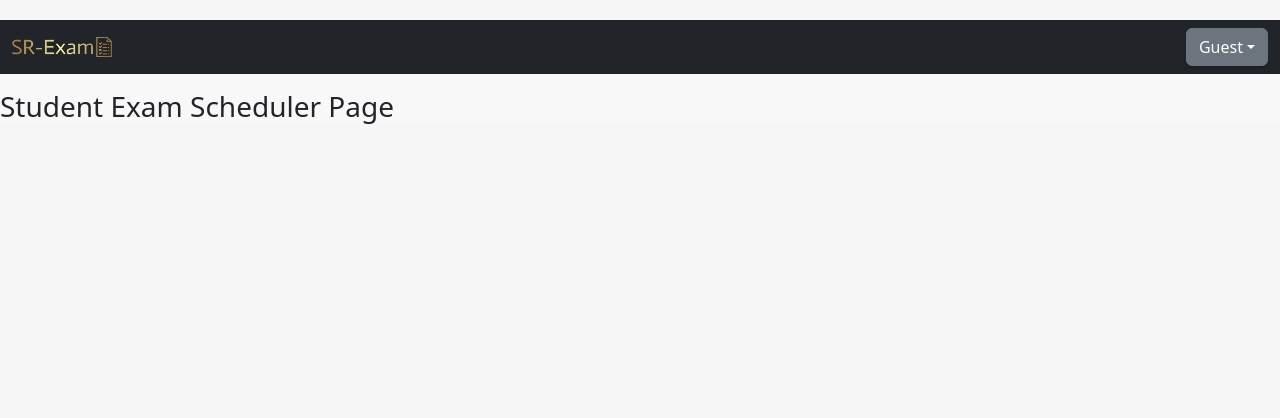
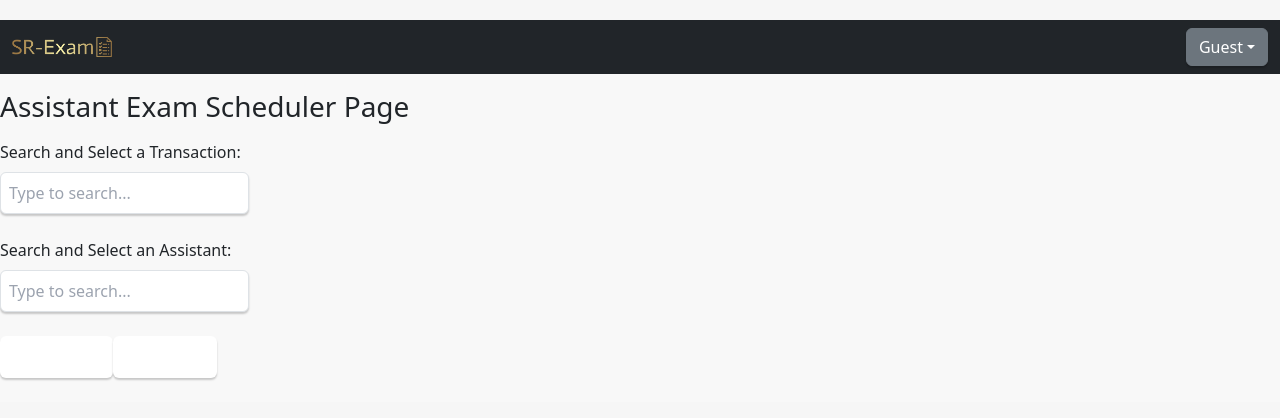
Before and after one commit to danielwidhiarto/SR_Exam, a React (Vite) app: page /assistant-exam-scheduler in a window 1280 px wide. Shown: the top 418 px of the page. Built offline with nearby package versions, Linux system fonts and the light colour scheme.

Commit message:
add assitant exam scheduler

```diff
--- a/src/routes/AssistantExamSchedulerPage.tsx
+++ b/src/routes/AssistantExamSchedulerPage.tsx
@@ -1,11 +1,205 @@
 import NavbarComponent from "../components/NavbarComponent";
+import { useEffect, useState } from "react";
+import { invoke } from "@tauri-apps/api";
 
 export default function AssistantExamSchedulerPage() {
+  const [transactions, setTransactions] = useState<ViewTransaction[]>([]);
+  const [assistants, setAssistants] = useState<User[]>([]);
+  const [transactionSearchTerm, setTransactionSearchTerm] = useState("");
+  const [assistantSearchTerm, setAssistantSearchTerm] = useState("");
+  const [isTransactionDropdownOpen, setIsTransactionDropdownOpen] = useState(false);
+  const [isAssistantDropdownOpen, setIsAssistantDropdownOpen] = useState(false);
+
+  const [selectedTransaction, setSelectedTransaction] = useState<ViewTransaction | null>(null);
+  const [selectedAssistant, setSelectedAssistant] = useState<User | null>(null);
+  const [selectionPairs, setSelectionPairs] = useState<{ transaction: ViewTransaction, assistant: User }[]>([]);
+
+  useEffect(() => {
+    invoke("view_transaction").then((result) => {
+      setTransactions(result as ViewTransaction[]);
+    });
+
+    invoke("get_all_users").then((result) => {
+      const users = result as User[];
+      const assistants = users.filter(user => user.role === "Assistant");
+      setAssistants(assistants);
+    });
+  }, []);
+
+  const filteredTransactions = transactions.filter((transaction) =>
+    !selectionPairs.some(pair => pair.transaction.transaction_code === transaction.transaction_code) &&
+    (transaction.subject_codes.toLowerCase().includes(transactionSearchTerm.toLowerCase()) ||
+    transaction.date.toLowerCase().includes(transactionSearchTerm.toLowerCase()) ||
+    transaction.room_number.toLowerCase().includes(transactionSearchTerm.toLowerCase()))
+  );
+
+  const filteredAssistants = assistants.filter((assistant) =>
+    assistant.name.toLowerCase().includes(assistantSearchTerm.toLowerCase()) ||
+    assistant.nim.toLowerCase().includes(assistantSearchTerm.toLowerCase())
+  );
+
+  const handleTransactionSelect = (transaction_code) => {
+    const transaction = transactions.find(t => t.transaction_code === transaction_code);
+    setSelectedTransaction(transaction || null);
+    setIsTransactionDropdownOpen(false);
+  };
+
+  const handleAssistantSelect = (assistant) => {
+    setSelectedAssistant(assistant);
+    setIsAssistantDropdownOpen(false);
+  };
+
+  const handleAddPair = () => {
+    if (selectedTransaction && selectedAssistant) {
+      setSelectionPairs([...selectionPairs, { transaction: selectedTransaction, assistant: selectedAssistant }]);
+      setSelectedTransaction(null);
+      setSelectedAssistant(null);
+      setTransactionSearchTerm("");
+      setAssistantSearchTerm("");
+    }
+  };
+
+  const handleRemovePair = (index) => {
+    const newPairs = selectionPairs.filter((_, i) => i !== index);
+    setSelectionPairs(newPairs);
+  };
+
+  const handleSubmit = () => {
+    // Iterate over each pair and invoke the Rust command to update the proctor
+    selectionPairs.forEach(async (pair) => {
+      try {
+        await invoke("update_transaction_proctor", {
+          transaction_code: pair.transaction.transaction_code,
+          selected_assistant: pair.assistant.nim // or pair.assistant.nim, depending on what uniquely identifies the assistant
+        });
+        console.log(`Proctor updated for transaction ${pair.transaction.transaction_code}`);
+      } catch (error) {
+        console.error(`Failed to update proctor for transaction ${pair.transaction.transaction_code}:`, error);
+      }
+    });
+
+    // Clear the selection pairs after submission
+    setSelectionPairs([]);
+  };
 
   return (
     <div className="w-screen h-screen">
       <NavbarComponent />
-      <h3 className="text-left ml-5 mt-3 mb-3">Student Exam Scheduler Page</h3>
+      <h3 className="text-left ml-5 mt-3 mb-3">Assistant Exam Scheduler Page</h3>
+      <div className="ml-5">
+
+        <label htmlFor="transaction-search" className="block mb-2">Search and Select a Transaction:</label>
+        <div className="relative mb-4">
+          <input
+            id="transaction-search"
+            type="text"
+            value={transactionSearchTerm}
+            onChange={(e) => {
+              setTransactionSearchTerm(e.target.value);
+              setIsTransactionDropdownOpen(true);
+            }}
+            onFocus={() => setIsTransactionDropdownOpen(true)}
+            className="p-2 border border-gray-300 rounded w-full"
+            placeholder="Type to search..."
+          />
+          {isTransactionDropdownOpen && (
+            <div className="absolute z-10 bg-white border border-gray-300 rounded mt-1 w-full max-h-60 overflow-y-auto">
+              {filteredTransactions.length > 0 ? (
+                filteredTransactions.map((transaction) => (
+                  <div
+                    key={transaction.transaction_code}
+                    onClick={() => handleTransactionSelect(transaction.transaction_code)}
+                    className="cursor-pointer p-2 hover:bg-gray-200"
+                  >
+                    {transaction.date} - {transaction.room_number} - {transaction.subject_codes} - {transaction.shift_code}
+                  </div>
+                ))
+              ) : (
+                <div className="p-2">No transactions found</div>
+              )}
+            </div>
+          )}
+        </div>
+
+        {selectedTransaction && (
+          <div className="relative mb-4">
+            <h4>Selected Transaction</h4>
+            <p><strong>Subject Codes:</strong> {selectedTransaction.subject_codes}</p>
+            <p><strong>Date:</strong> {selectedTransaction.date}</p>
+            <p><strong>Room Number:</strong> {selectedTransaction.room_number}</p>
+            <p><strong>Shift Code:</strong> {selectedTransaction.shift_code}</p>
+            <p><strong>Proctor:</strong> {selectedTransaction.proctor || 'N/A'}</p>
+          </div>
+        )}
+
+        <label htmlFor="assistant-search" className="block mb-2">Search and Select an Assistant:</label>
+        <div className="relative mb-4">
+          <input
+            id="assistant-search"
+            type="text"
+            value={assistantSearchTerm}
+            onChange={(e) => {
+              setAssistantSearchTerm(e.target.value);
+              setIsAssistantDropdownOpen(true);
+            }}
+            onFocus={() => setIsAssistantDropdownOpen(true)}
+            className="p-2 border border-gray-300 rounded w-full"
+            placeholder="Type to search..."
+          />
+          {isAssistantDropdownOpen && (
+            <div className="absolute z-10 bg-white border border-gray-300 rounded mt-1 w-full max-h-60 overflow-y-auto">
+              {filteredAssistants.length > 0 ? (
+                filteredAssistants.map((assistant) => (
+                  <div
+                    key={assistant.nim}
+                    onClick={() => handleAssistantSelect(assistant)}
+                    className="cursor-pointer p-2 hover:bg-gray-200"
+                  >
+                    {assistant.name} ({assistant.nim})
+                  </div>
+                ))
+              ) : (
+                <div className="p-2">No assistants found</div>
+              )}
+            </div>
+          )}
+        </div>
+
+        {selectedAssistant && (
+          <div className="relative mb-4">
+            <h4>Selected Assistant</h4>
+            <p><strong>Name:</strong> {selectedAssistant.name}</p>
+            <p><strong>NIM:</strong> {selectedAssistant.nim}</p>
+            <p><strong>Major:</strong> {selectedAssistant.major}</p>
+          </div>
+        )}
+
+        <button
+          onClick={handleAddPair}
+          className="bg-green-500 text-white px-4 py-2 rounded mb-4"
+          disabled={!selectedTransaction || !selectedAssistant}
+        >
+          Add Pair
+        </button>
+
+        {selectionPairs.length > 0 && (
+          <div className="relative mb-4">
+            <h4>Selected Pairs</h4>
+            {selectionPairs.map((pair, index) => (
+              <div key={index} className="flex justify-between items-center mb-2">
+                <p>
+                  Transaction: {pair.transaction.subject_codes} - {pair.transaction.date} - {pair.transaction.room_number}
+                  <br />
+                  Assistant: {pair.assistant.name} ({pair.assistant.nim})
+                </p>
+                <button onClick={() => handleRemovePair(index)} className="text-red-500">Remove</button>
+              </div>
+            ))}
+          </div>
+        )}
+
+        <button onClick={handleSubmit} className="bg-blue-500 text-white px-4 py-2 rounded">Submit</button>
+      </div>
     </div>
   );
 }
```
Also changed, not shown: 1 other file (tests, documents, lock files or other folders).
